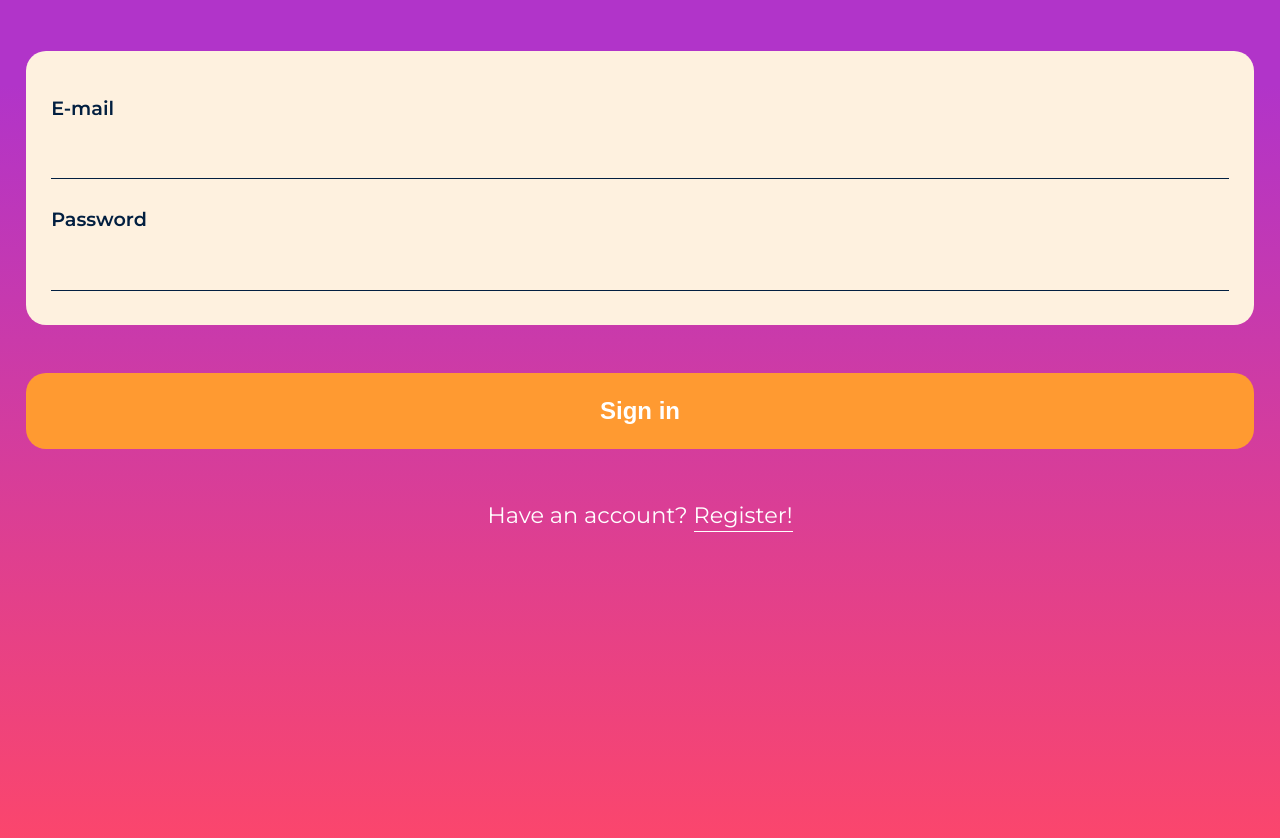
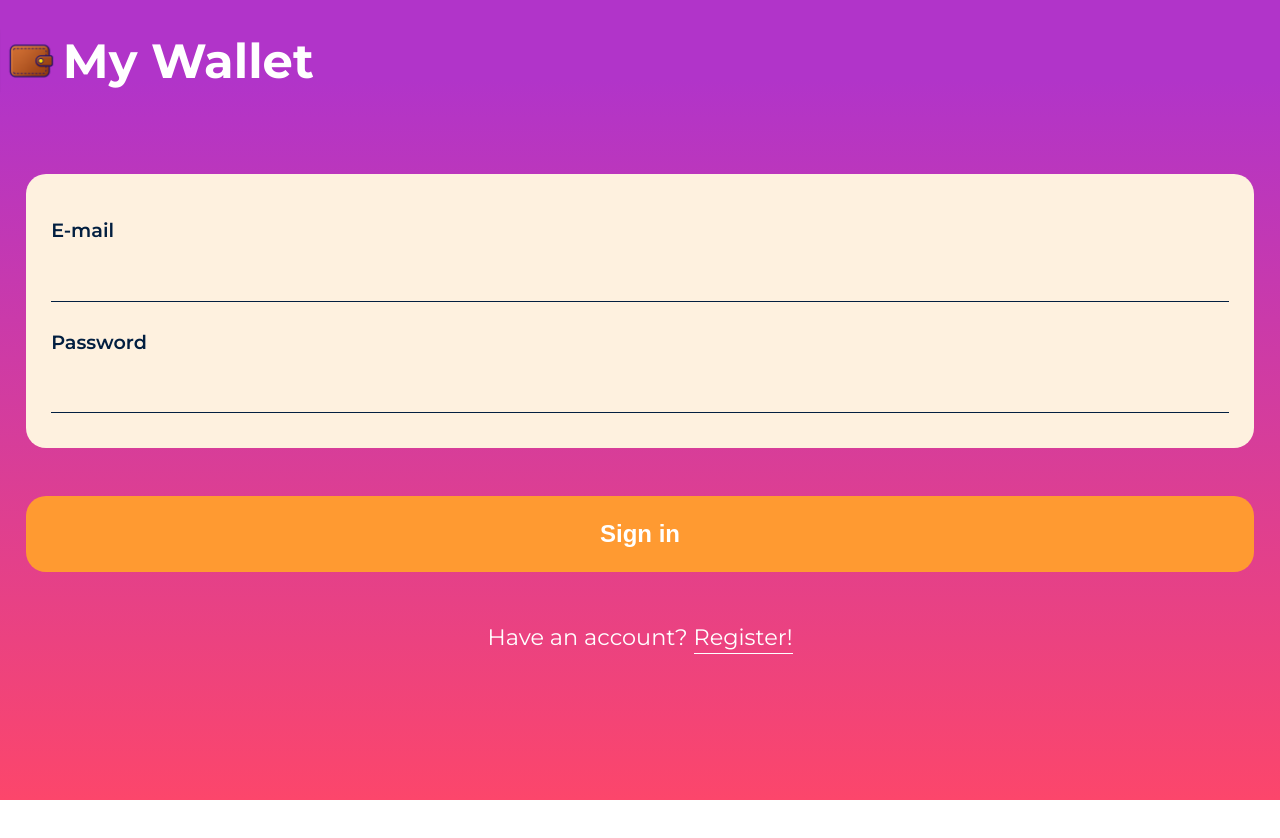
Before and after one commit to AlbertKep/my-wallet, a React (Vite) app: page /signin in a window 1280 px wide. Shown: the top 838 px of the page. After the commit the page ends 800 px from the top, so only its background shows below. Built offline with nearby package versions, Linux system fonts and the light colour scheme; no server answers.

Commit message:
Add Logo component to form layout

```diff
--- a/src/components/form/Form.tsx
+++ b/src/components/form/Form.tsx
@@ -1,4 +1,5 @@
 import type { ReactNode, FormEvent } from "react";
+import Logo from "../logo/Logo.tsx";
 import { StyledForm, BackgroundWrapper, StyledButton } from "./Form.styled.ts";
 
 type FormProps = {
@@ -9,6 +10,7 @@ type FormProps = {
 const Form: React.FC<FormProps> = ({ children, submitLabel, handleSubmit }) => {
   return (
     <>
+      <Logo />
       <StyledForm onSubmit={handleSubmit}>
         <BackgroundWrapper>{children}</BackgroundWrapper>
         <StyledButton>{submitLabel}</StyledButton>
```
